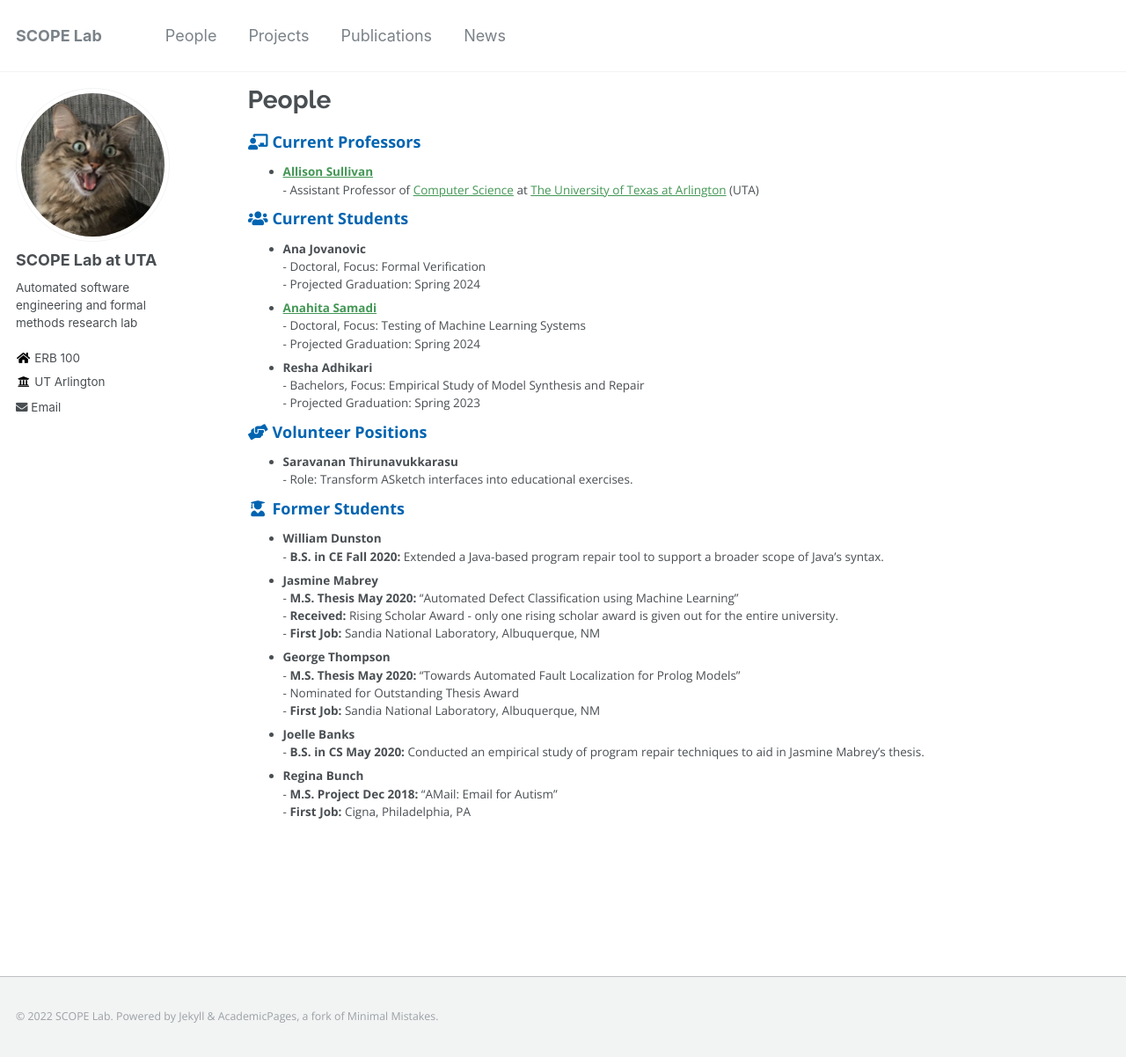
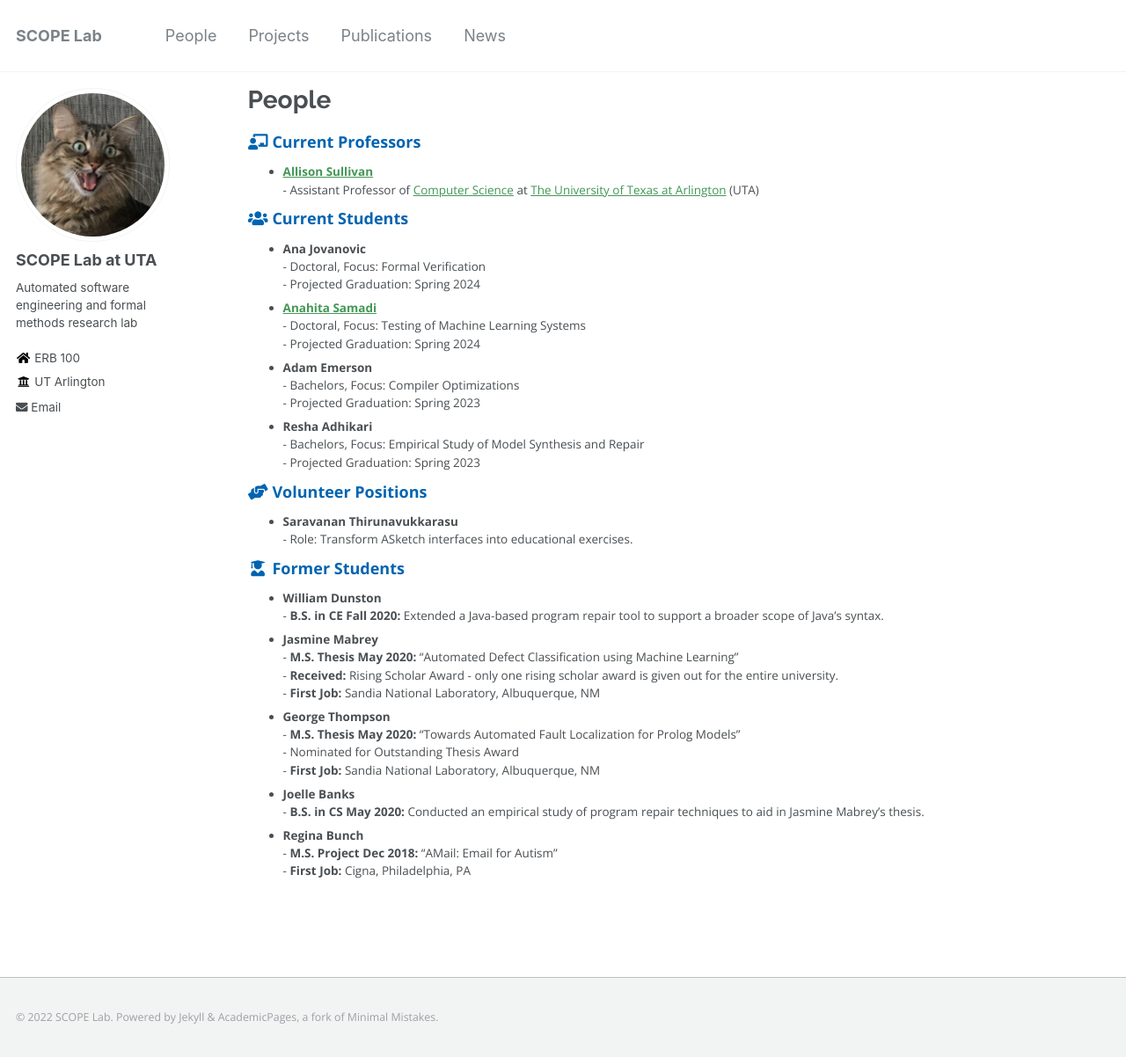
Before and after one commit to SCOPELabUTA/SCOPELabUTA.github.io, a Jekyll site: the page built from _pages/people.md, in a window 1280 px wide and 1202 px high. Shown: the whole window at 88% size. Built offline with Jekyll 4.4.1, drawn with Linux system fonts in a browser that asks for light colours.

Commit message:
Update people.md

```diff
--- a/_pages/people.md
+++ b/_pages/people.md
@@ -10,6 +10,7 @@ author_profile: true
 ### <i class="fa fa-fw fa-users" aria-hidden="true"></i> Current Students
 * **Ana Jovanovic** <br> - Doctoral, Focus: Formal Verification <br> - Projected Graduation: Spring 2024
 * **[Anahita Samadi](https://www.linkedin.com/in/anahita-samadi-2756704b/)** <br> - Doctoral, Focus: Testing of Machine Learning Systems <br> - Projected Graduation: Spring 2024
+* **Adam Emerson** <br> - Bachelors, Focus: Compiler Optimizations <br> - Projected Graduation: Spring 2023
 * **Resha Adhikari** <br> - Bachelors, Focus: Empirical Study of Model Synthesis and Repair <br> - Projected Graduation: Spring 2023
 
 ### <i class="fa fa-fw fa-hands-helping" aria-hidden="true"></i> Volunteer Positions
```
